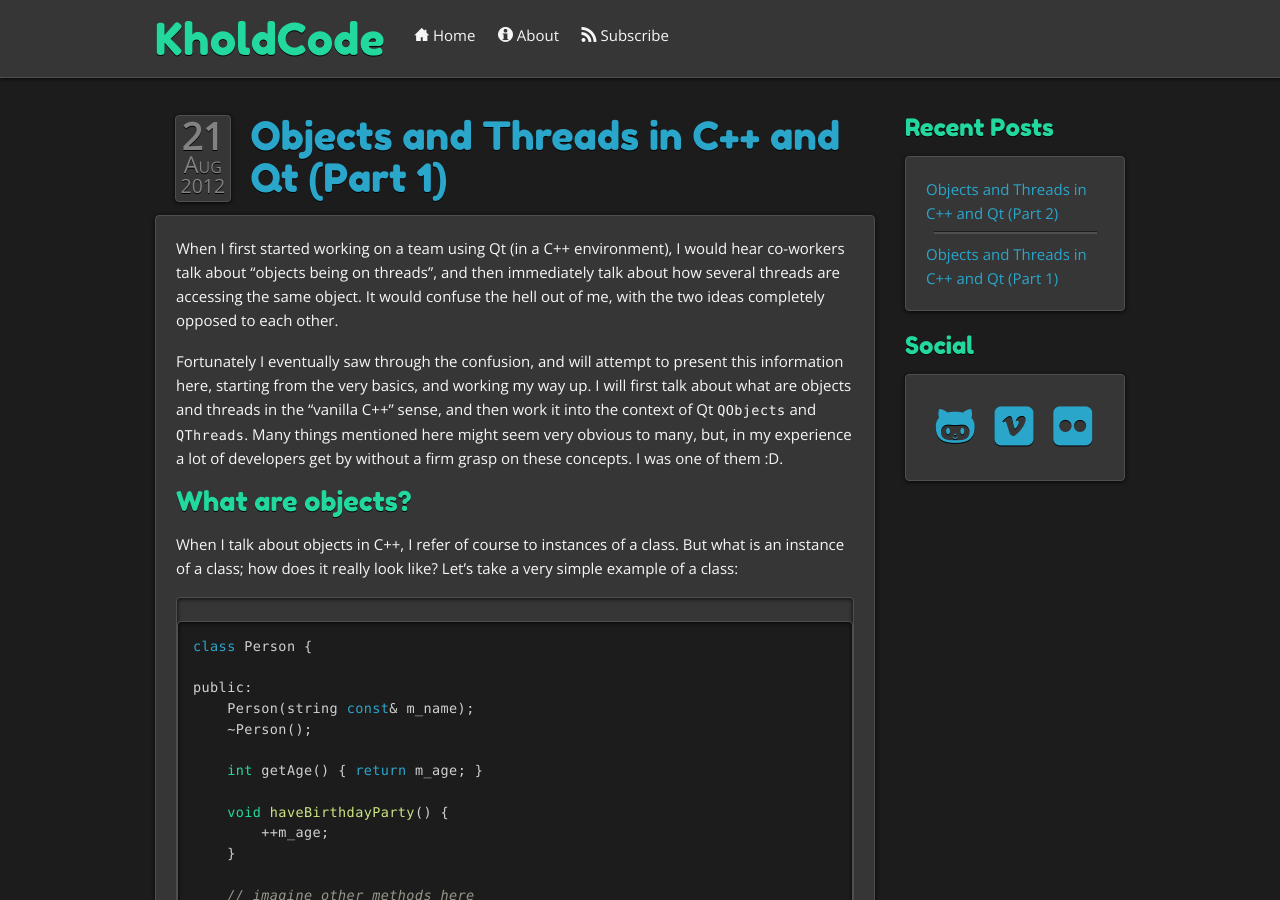
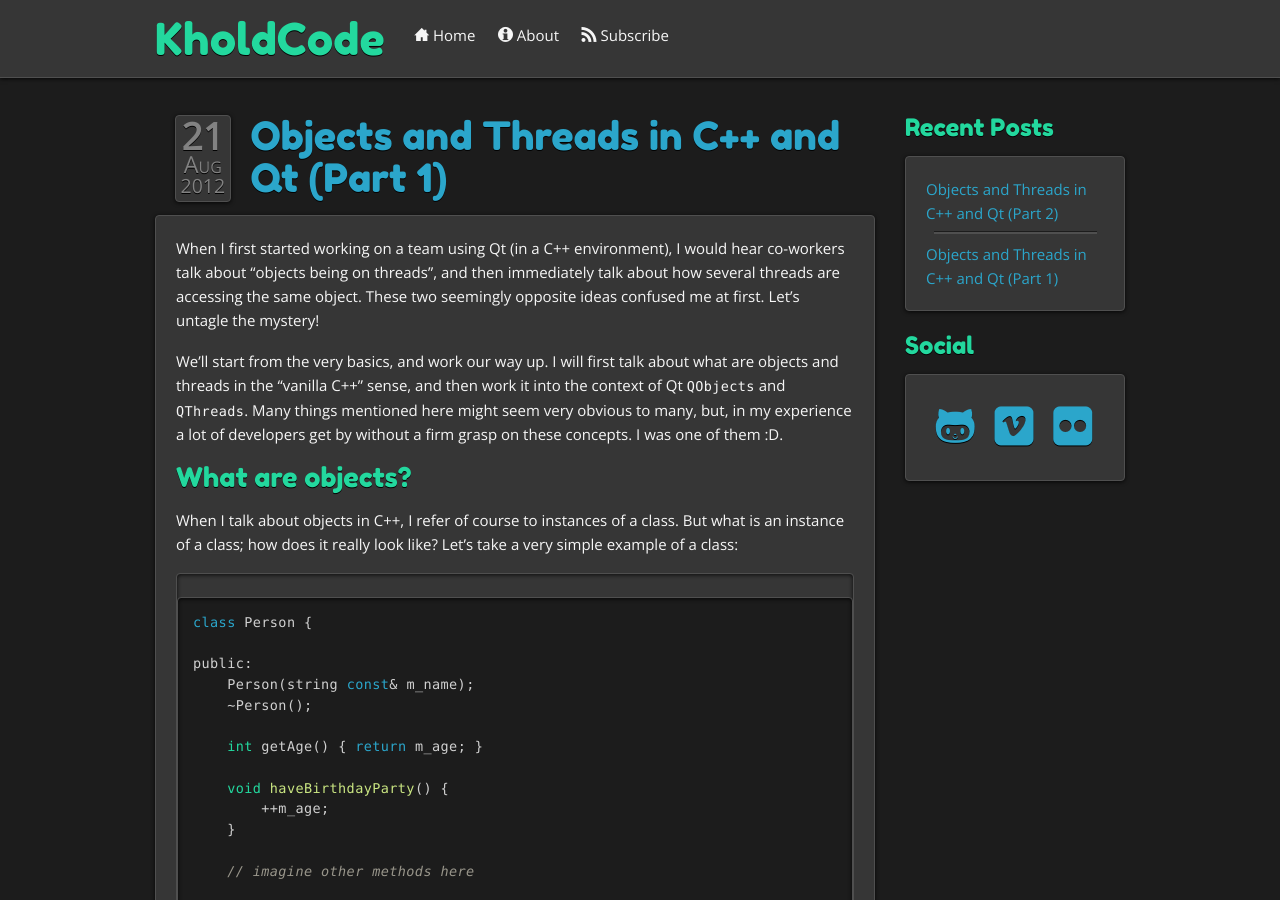
Before and after one commit to KholdStare/kholdstare.github.com, a Jekyll site: the page built from _posts/2012-08-21-objects-and-threads-in-cpp-1.markdown, in a window 1280 px wide and 900 px high. Built offline with Jekyll 4.4.1, drawn with Linux system fonts in a browser that asks for light colours; comment, search, counter and statistics services are not loaded.

```diff
--- a/_posts/2012-08-21-objects-and-threads-in-cpp-1.markdown
+++ b/_posts/2012-08-21-objects-and-threads-in-cpp-1.markdown
@@ -5,7 +5,7 @@
   When I first started working on a team using Qt (in a C++ environment),
   I would hear co-workers talk about "objects being on threads",
   and then immediately talk about how several threads are accessing the same object.
-  It would confuse the hell out of me, with the two ideas completely opposed to each other.
+  These two seemingly opposite ideas confused me at first. Let's untagle the mystery!
 category: technical
 tags:
   - c++
@@ -13,7 +13,7 @@
   - threading
 ---
 
-Fortunately I eventually saw through the confusion, and will attempt to present this information here, starting from the very basics, and working my way up. I will first talk about what are objects and threads in the "vanilla C++" sense, and then work it into the context of Qt <code>QObjects</code> and <code>QThreads</code>. Many things mentioned here might seem very obvious to many, but, in my experience a lot of developers get by without a firm grasp on these concepts. I was one of them :D.
+We'll start from the very basics, and work our way up. I will first talk about what are objects and threads in the "vanilla C++" sense, and then work it into the context of Qt <code>QObjects</code> and <code>QThreads</code>. Many things mentioned here might seem very obvious to many, but, in my experience a lot of developers get by without a firm grasp on these concepts. I was one of them :D.
 
 ### What are objects?
 
```
Also changed, not shown: other parts of _posts/2012-08-21-objects-and-threads-in-cpp-1.markdown (+1 -1 lines).
